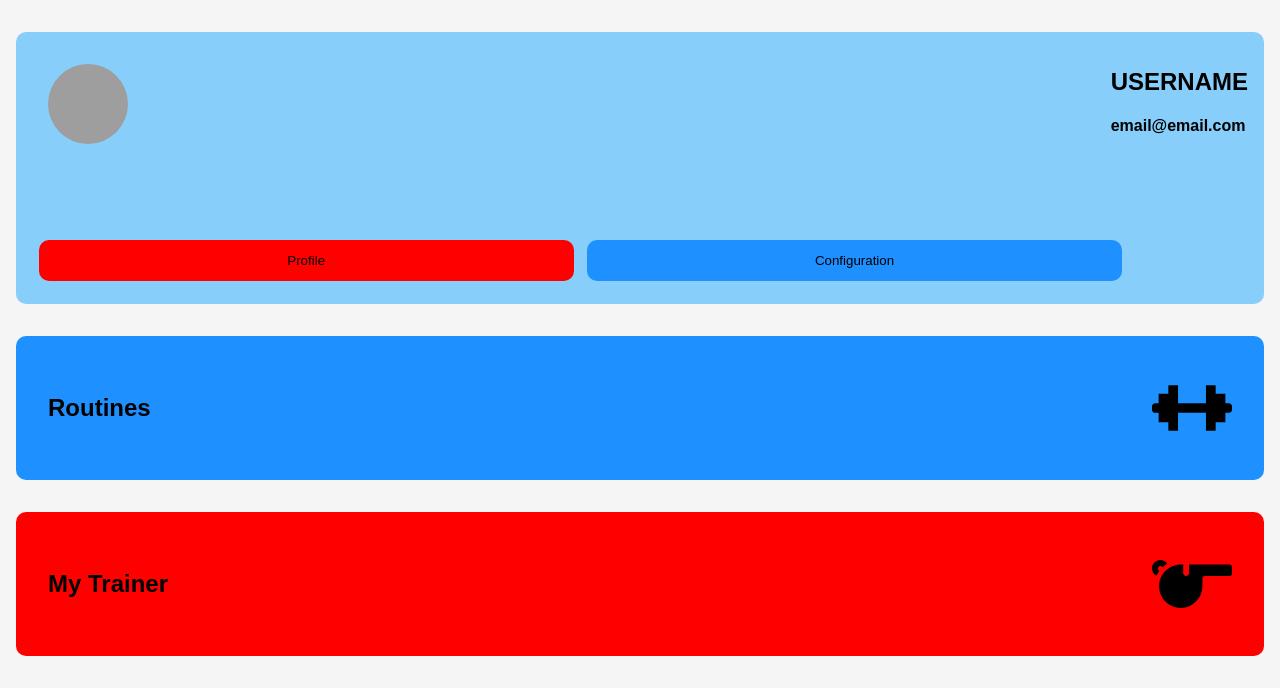
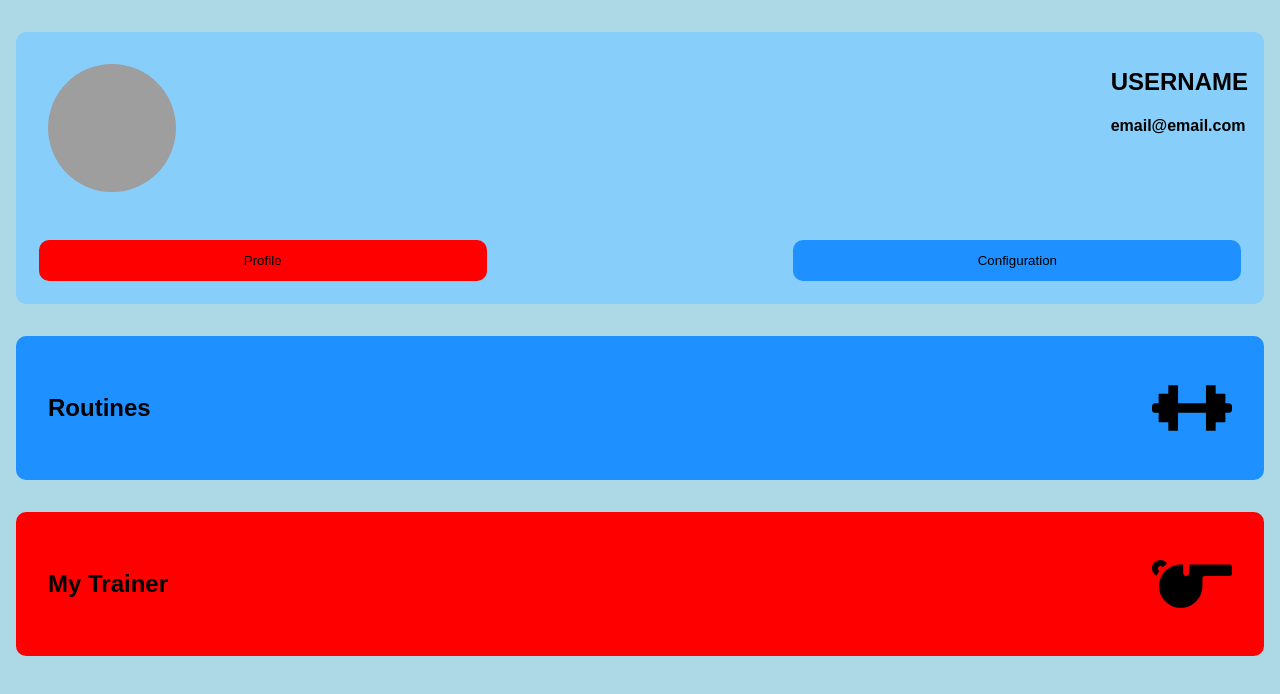
Before and after one commit to JuliCarracedo/Gym-Companion, a React (Create React App) app: page / in a window 1280 px wide. Shown: the top 694 px of the page. Built offline with nearby package versions, Linux system fonts and the light colour scheme; grey boxes are pictures that could not be loaded.

Commit message:
Adjust picture and background

```diff
--- a/src/App.css
+++ b/src/App.css
@@ -1,6 +1,6 @@
 .profile-pic {
-  width: 5rem;
-  height: 5rem;
+  width: 8rem;
+  height: 8rem;
   border-radius: 50%;
   padding: 1rem;
 }
--- a/src/StyledComponents/styledComponents.js
+++ b/src/StyledComponents/styledComponents.js
@@ -3,12 +3,12 @@ import styled from 'styled-components';
 const Wrapper = styled.div`
   padding: 1em;
   height: max-content;
-  background: whitesmoke;
+  background: lightblue;
   display: flex;
   flex-direction: column;
   font-family: Arial;
   font-size: 1em;
-  height: 100%
+  height: 100%;
 `;
 
 export const BigCard = styled.div`
@@ -28,13 +28,19 @@ export const BigCardInner = styled.div`
     justify-content: space-between;
 `;
 
+export const BigCardButtons = styled.nav`
+    display: flex;
+    flex-direction: row;
+    justify-content: space-between;
+`;
+
 export const RedButton = styled.button`
     padding: 1em;
     margin: 0.5em;
     background: red;
     border-radius: 10px;
     border-width: 0;
-    width: 44%;
+    width: 35vw;
 `;
 
 export const BlueButton = styled.button`
@@ -43,7 +49,7 @@ export const BlueButton = styled.button`
     background: dodgerblue;
     border-radius: 10px;
     border-width: 0;
-    width: 44%;
+    width: 35vw;
 `;
 
 export const BlueSmallCard = styled.div`
--- a/src/UserCard.js
+++ b/src/UserCard.js
@@ -1,7 +1,7 @@
 import React from 'react';
 import { NavLink } from 'react-router-dom';
 import {
-  BigCard, BigCardInner, BlueButton, RedButton,
+  BigCard, BigCardButtons, BigCardInner, BlueButton, RedButton,
 } from './StyledComponents/styledComponents';
 
 const UserCard = () => (
@@ -13,10 +13,10 @@ const UserCard = () => (
         <h4>email@email.com</h4>
       </div>
     </BigCardInner>
-    <nav className="bottom">
+    <BigCardButtons className="bottom">
       <NavLink to="profile"><RedButton>Profile</RedButton></NavLink>
       <NavLink to="config"><BlueButton>Configuration</BlueButton></NavLink>
-    </nav>
+    </BigCardButtons>
   </BigCard>
 );
 
--- a/src/index.css
+++ b/src/index.css
@@ -1,4 +1,4 @@
-body {
+body, html, #root, .App {
   margin: 0;
   padding: 0;
   height: 100%;
```
